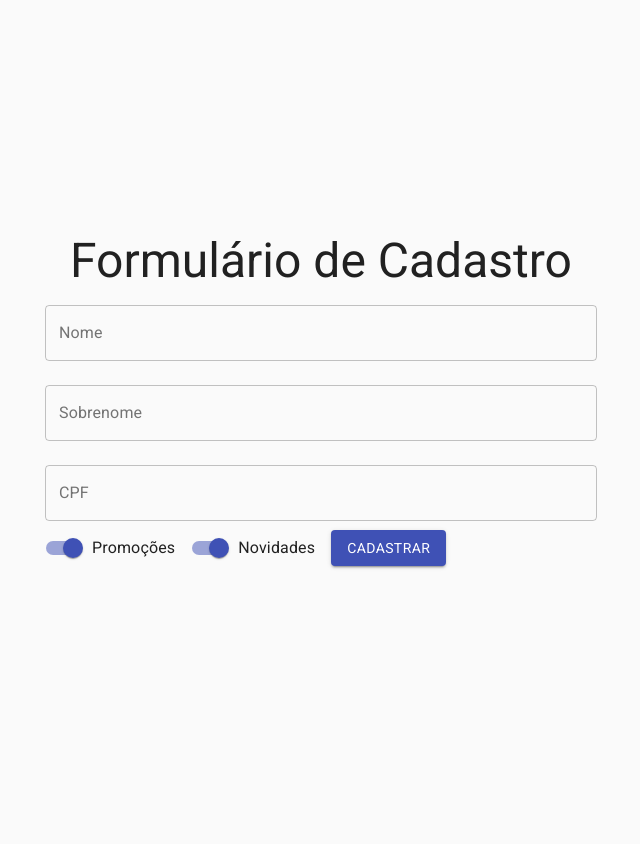
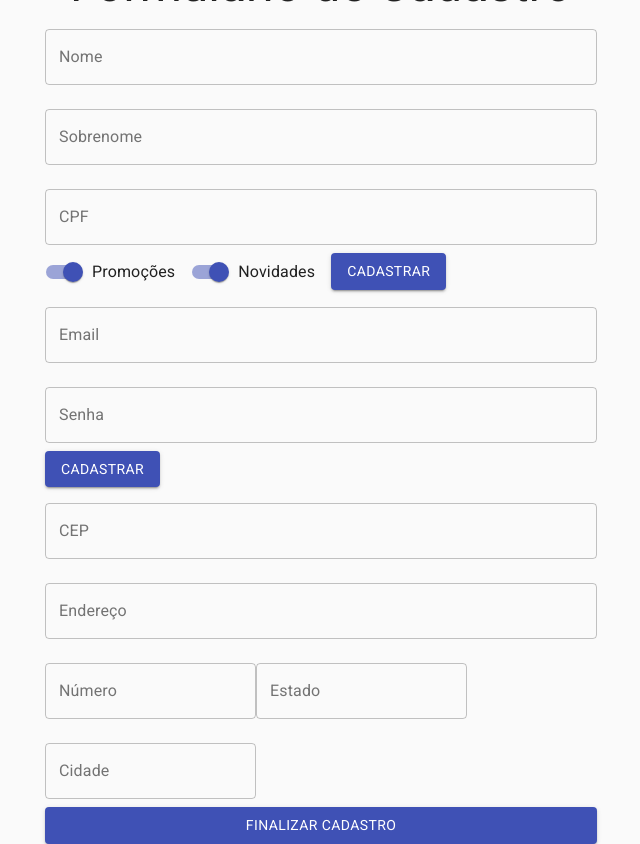
Before and after one commit to JuniorRodrigues/react-alura-form, a React (Create React App) app: page / in a window 1280 px wide. Shown: the whole page, without its empty margins (319-959 px from the left). Before the commit the page ends 800 px from the top, so only its background shows below. Built offline with nearby package versions, Linux system fonts and the light colour scheme.

Commit message:
Previous form has been isolated and two new steps were created

```diff
--- /dev/null
+++ b/src/components/FormularioCadastro/DadosEntrega.jsx
@@ -0,0 +1,50 @@
+import { Button, TextField } from '@material-ui/core';
+import React from 'react';
+
+function DadosEntrega () {
+    return (
+        <form>
+            <TextField
+                id="cep"
+                label="CEP"
+                type="number"
+                variant="outlined"
+                margin="normal"
+                fullWidth
+            />
+
+            <TextField
+                id="endereco"
+                label="Endereço"
+                variant="outlined"
+                margin="normal"
+                fullWidth
+            />
+
+            <TextField
+                id="numero"
+                label="Número"
+                type="number"
+                variant="outlined"
+                margin="normal"
+            />
+
+            <TextField
+                id="estado"
+                label="Estado"
+                variant="outlined"
+                margin="normal"
+            />
+
+            <TextField
+                id="cidade"
+                label="Cidade"
+                variant="outlined"
+                margin="normal"
+            />
+            <Button variant="contained" color="primary" fullWidth>Finalizar Cadastro</Button>
+        </form>
+    );
+}
+
+export default DadosEntrega;
--- /dev/null
+++ b/src/components/FormularioCadastro/DadosPessoais.jsx
@@ -0,0 +1,86 @@
+import React, { useState } from "react";
+import { Button, TextField, FormControlLabel, Switch } from "@material-ui/core";
+import './styles.css';
+
+function DadosPessoais ({ aoEnviar, validarCPF }) {
+    const [ nome, setNome ] = useState('');
+    const [ sobrenome, setSobrenome ] = useState('');
+    const [ cpf, setCpf ] = useState('');
+    const [ promocoes, setPromocoes ] = useState(true);
+    const [ novidades, setNovidades ] = useState(true);
+
+    const [ erros, setErros ] = useState({ cpf: { valido: true, texto: ''}});
+
+    return(
+        <form onSubmit={(event) => {
+            event.preventDefault();
+            aoEnviar({nome, sobrenome, cpf, promocoes, novidades});
+        }}>
+            <TextField id="nome"
+                label="Nome"
+                variant="outlined"
+                margin="normal"
+                fullWidth
+                value={ nome }
+
+                onChange={(event) => setNome(event.target.value)}
+            />
+
+            <TextField id="sobrenome"
+                label="Sobrenome"
+                variant="outlined"
+                margin="normal"
+                fullWidth
+                value={ sobrenome }
+
+                onChange={(event) => setSobrenome(event.target.value)}
+            />
+
+            <TextField id="cpf"
+                label="CPF"
+                variant="outlined"
+                margin="normal"
+                fullWidth
+                error={ !erros.cpf.valido }
+                helperText={ erros.cpf.texto }
+                value={ cpf }
+
+                onChange={(event) => setCpf(event.target.value)}
+                onBlur={() => {
+                    const ehValido = validarCPF(cpf);
+                    setErros({ cpf: ehValido });
+                }}
+            />
+
+            <FormControlLabel
+                label="Promoções"
+                control={
+                    <Switch
+                        color="primary"
+                        name="Promoções"
+                        checked={ promocoes }
+
+                        onChange={(event) => setPromocoes(event.target.checked)}
+                    />
+                }
+            />
+
+            <FormControlLabel
+                label="Novidades"
+                control={
+                    <Switch
+                        color="primary"
+                        name="Novidades"
+                        checked={ novidades }
+
+                        onChange={(event) => setNovidades(event.target.checked)}
+                    />
+                }
+            />
+
+            <Button variant="contained" color="primary" type="submit">Cadastrar</Button>
+        </form>
+    );
+}
+
+export default DadosPessoais;
--- /dev/null
+++ b/src/components/FormularioCadastro/DadosUsuario.jsx
@@ -0,0 +1,28 @@
+import { Button, TextField } from '@material-ui/core';
+import React from 'react';
+
+function DadosUsuario () {
+    return (
+        <form>
+            <TextField
+                id="email"
+                label="Email"
+                type="email"
+                variant="outlined"
+                margin="normal"
+                fullWidth
+            />
+            <TextField
+                id="senha"
+                label="Senha"
+                type="password"
+                variant="outlined"
+                margin="normal"
+                fullWidth
+            />
+            <Button type="submit" variant="contained" color="primary">Cadastrar</Button>
+        </form>
+    );
+}
+
+export default DadosUsuario;
--- a/src/components/FormularioCadastro/index.jsx
+++ b/src/components/FormularioCadastro/index.jsx
@@ -1,85 +1,17 @@
-import React, { useState } from "react";
-import { Button, TextField, FormControlLabel, Switch } from "@material-ui/core";
-import './styles.css';
+import React from "react";
+import DadosEntrega from "./DadosEntrega";
+import DadosPessoais from "./DadosPessoais";
+import DadosUsuario from "./DadosUsuario";
 
 function FormularioCadastro ({ aoEnviar, validarCPF }) {
-    const [ nome, setNome ] = useState('');
-    const [ sobrenome, setSobrenome ] = useState('');
-    const [ cpf, setCpf ] = useState('');
-    const [ promocoes, setPromocoes ] = useState(true);
-    const [ novidades, setNovidades ] = useState(true);
 
-    const [ erros, setErros ] = useState({ cpf: { valido: true, texto: ''}});
 
     return(
-        <form onSubmit={(event) => {
-            event.preventDefault();
-            aoEnviar({nome, sobrenome, cpf, promocoes, novidades});
-        }}>
-            <TextField id="nome"
-                label="Nome"
-                variant="outlined"
-                margin="normal"
-                fullWidth
-                value={ nome }
-
-                onChange={(event) => setNome(event.target.value)}
-            />
-
-            <TextField id="sobrenome"
-                label="Sobrenome"
-                variant="outlined"
-                margin="normal"
-                fullWidth
-                value={ sobrenome }
-
-                onChange={(event) => setSobrenome(event.target.value)}
-            />
-
-            <TextField id="cpf"
-                label="CPF"
-                variant="outlined"
-                margin="normal"
-                fullWidth
-                error={ !erros.cpf.valido }
-                helperText={ erros.cpf.texto }
-                value={ cpf }
-
-                onChange={(event) => setCpf(event.target.value)}
-                onBlur={() => {
-                    const ehValido = validarCPF(cpf);
-                    setErros({ cpf: ehValido });
-                }}
-            />
-
-            <FormControlLabel
-                label="Promoções"
-                control={
-                    <Switch
-                        color="primary"
-                        name="Promoções"
-                        checked={ promocoes }
-
-                        onChange={(event) => setPromocoes(event.target.checked)}
-                    />
-                }
-            />
-
-            <FormControlLabel
-                label="Novidades"
-                control={
-                    <Switch
-                        color="primary"
-                        name="Novidades"
-                        checked={ novidades }
-
-                        onChange={(event) => setNovidades(event.target.checked)}
-                    />
-                }
-            />
-
-            <Button variant="contained" color="primary" type="submit">Cadastrar</Button>
-        </form>
+        <>
+            <DadosPessoais aoEnviar={ aoEnviar } validarCPF={ validarCPF } />
+            <DadosUsuario />
+            <DadosEntrega />
+        </>
     );
 }
 
```
